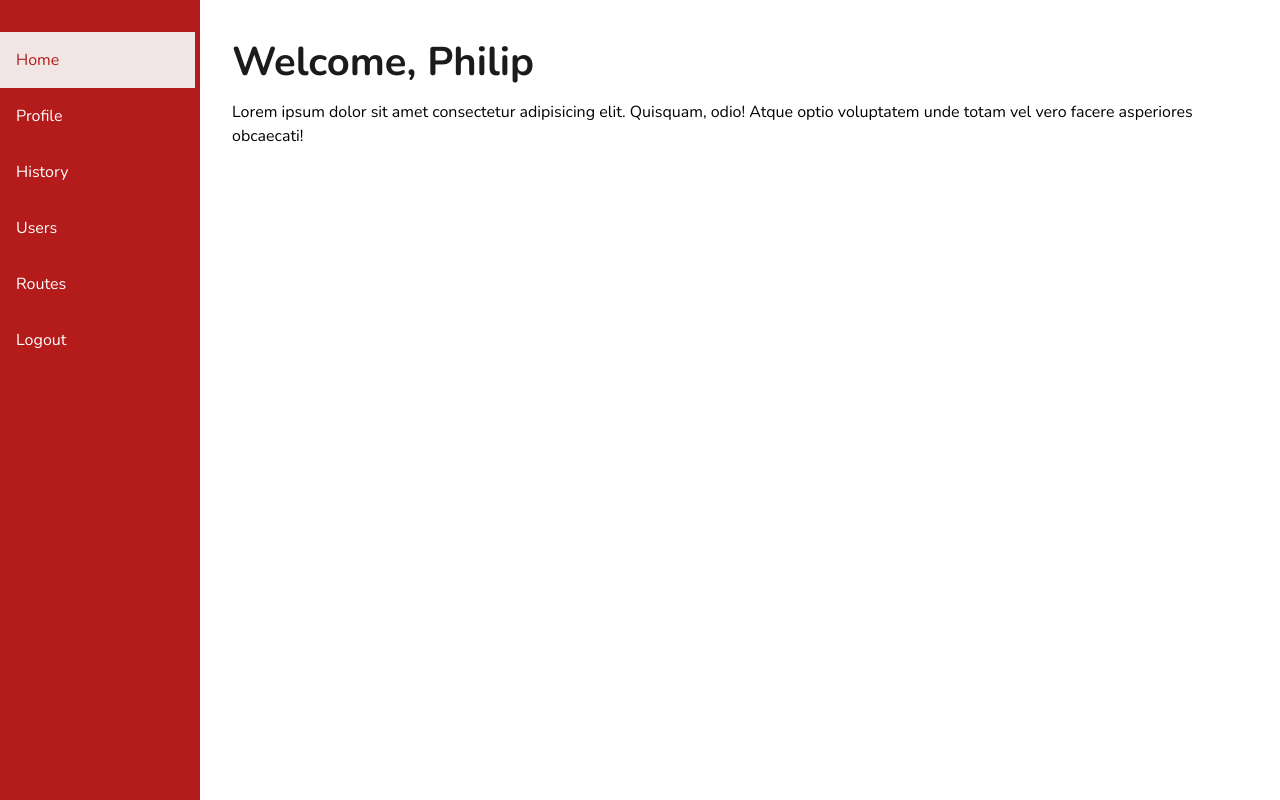
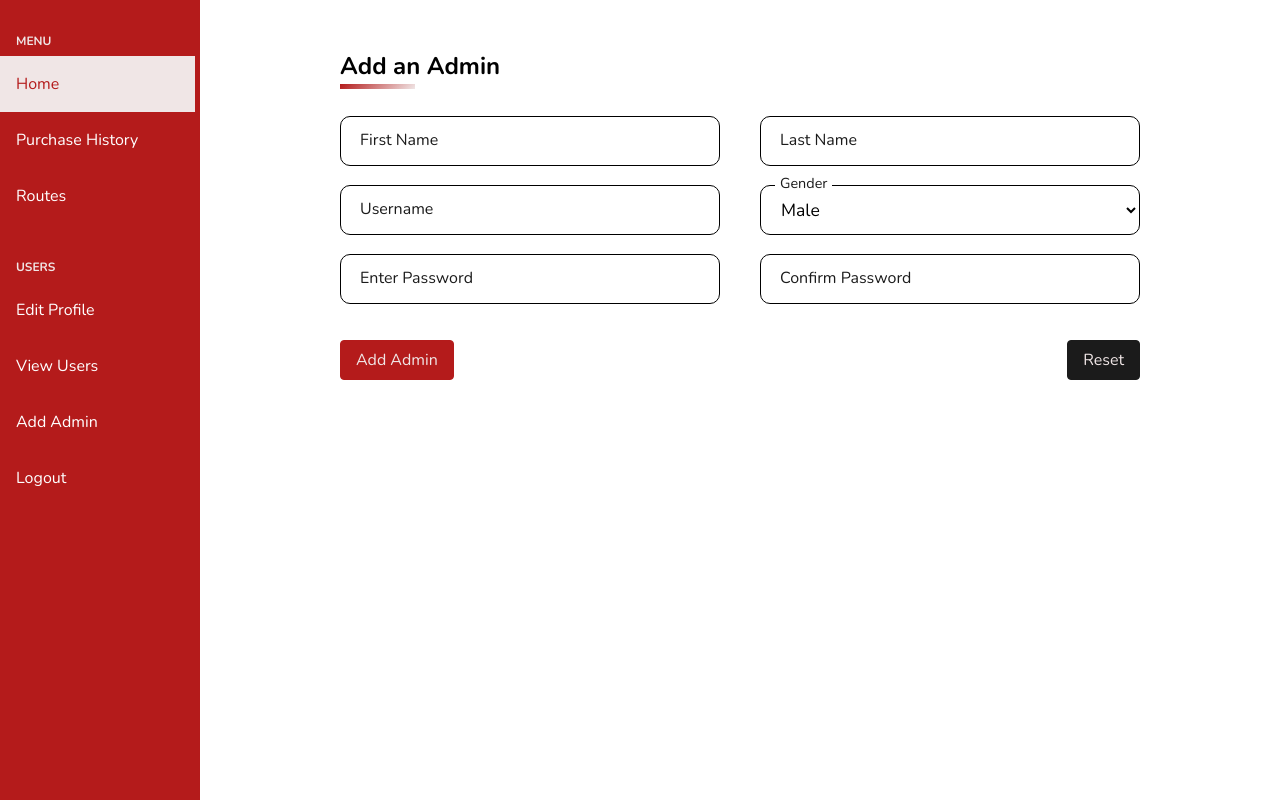
Before and after one commit to PhilN8/easycoach, a PHP site: page /easycoach/admin.php in a window 1280 px wide. Run offline with PHP 8.4, Linux system fonts and the light colour scheme; a user stored in the database is signed in; data comes from the database, SQL or seed files in the repository; some libraries are stand-ins or nearby versions.

Commit message:
add admin...added

```diff
--- a/admin.php
+++ b/admin.php
@@ -35,13 +35,15 @@ if (isset($_SESSION['user_id']) && $_SESSION['role'] == 1) {
             </div>
 
             <aside class="sidebar">
-                <!-- <h3>Menu</h3> -->
+                <h3>Menu</h3>
                 <nav class="menu">
                     <a href="javascript:void(0)" class="menu-item active" onclick="openSection('intro')">Home</a>
-                    <a href="javascript:void(0)" class="menu-item" onclick="openSection('profile')">Profile</a>
-                    <a href="javascript:void(0)" class="menu-item" onclick="openSection('history')">History</a>
-                    <a href="javascript:void(0)" class="menu-item" onclick="openSection('users')">Users</a>
+                    <a href="javascript:void(0)" class="menu-item" onclick="openSection('history')">Purchase History</a>
                     <a href="javascript:void(0)" class="menu-item" onclick="openSection('routes')">Routes</a>
+                    <h3>Users</h3>
+                    <a href="javascript:void(0)" class="menu-item" onclick="openSection('profile')">Edit Profile</a>
+                    <a href="javascript:void(0)" class="menu-item" onclick="openSection('users')">View Users</a>
+                    <a href="javascript:void(0)" class="menu-item" onclick="openSection('add')">Add Admin</a>
                     <a href="backend/logout.php" class="menu-item menu-item__last">Logout</a>
                 </nav>
             </aside>
@@ -87,6 +89,51 @@ if (isset($_SESSION['user_id']) && $_SESSION['role'] == 1) {
                     </p>
                 </section>
 
+                <section class="add admin-section animate-opacity" id="add">
+                    <h2 class="routes__form--title">Add an Admin</h2>
+                    <form action="backend/signup_check.php" method="POST" class="add__form" id="adminForm">
+
+                        <div class="add__form--container">
+                            <div class="routes__form--box">
+                                <input type="text" class="routes__form--input" placeholder=" " id="fname" name="fname">
+                                <label for="fname" class="routes__form--label">First Name</label>
+                            </div>
+
+                            <div class="routes__form--box">
+                                <input type="text" class="routes__form--input" placeholder=" " id="lname" name="lname">
+                                <label for="lname" class="routes__form--label">Last Name</label>
+                            </div>
+
+                            <div class="routes__form--box">
+                                <input type="text" class="routes__form--input" placeholder=" " id="username" name="username">
+                                <label for="username" class="routes__form--label">Username</label>
+                            </div>
+
+                            <div class="routes__form--box">
+                                <select name="add-gender" id="add-gender" class="routes__form--input">
+                                    <option value="male" selected>Male</option>
+                                    <option value="female">Female</option>
+                                </select>
+                                <label for="add-gender" class="routes__form--label">Gender</label>
+                            </div>
+
+                            <div class="routes__form--box">
+                                <input type="password" class="routes__form--input" placeholder=" " id="pword1" name="pword1">
+                                <label for="pword1" class="routes__form--label">Enter Password</label>
+                            </div>
+
+                            <div class="routes__form--box">
+                                <input type="password" class="routes__form--input" placeholder=" " id="pword2" name="pword2">
+                                <label for="pword2" class="routes__form--label">Confirm Password</label>
+                            </div>
+
+                        </div>
+
+                        <button class="complete__btn" type="submit">Add Admin</button>
+                        <button class="delete__btn w3-right" type="reset">Reset</button>
+                    </form>
+                </section>
+
                 <section class="admin-section profile animate-opacity" id="profile">
                     <h2>Edit Profile</h2>
                     <p>
@@ -113,8 +160,6 @@ if (isset($_SESSION['user_id']) && $_SESSION['role'] == 1) {
                                 <option value="first_name">First Name</option>
                                 <option value="last_name">Last Name</option>
                                 <option value="user_name">User Name</option>
-                                <option value="tel_no">Tel Number</option>
-                                <option value="id_no">ID Number</option>
                                 <option value="password">Password</option>
                                 <option value="gender">Gender</option>
                             </select>
@@ -171,7 +216,6 @@ if (isset($_SESSION['user_id']) && $_SESSION['role'] == 1) {
                 </section>
 
                 <section class="routes admin-section animate-opacity" id="routes">
-                    <!-- <form action="backend/routes.php" method="post" class="routes__form"> -->
                     <div class="routes__div">
                         <p class="routes__form--title">Routes</p>
                         <div class="routes__div--table">
@@ -218,7 +262,6 @@ if (isset($_SESSION['user_id']) && $_SESSION['role'] == 1) {
                         <button class="routes__btn" onclick="addRoute()" name="add-route">Add</button>
                     </div>
 
-                    <!-- </form> -->
                 </section>
 
                 <section class="users admin-section animate-opacity" id="users">
@@ -277,7 +320,7 @@ if (isset($_SESSION['user_id']) && $_SESSION['role'] == 1) {
         <script src="scripts/admin.js"></script>
         <script>
             <?php if (isset($_SESSION['msg'])) : ?>
-                toastr.success("<?= $_SESSION['msg'] ?>")
+                toastr.success("Welcome Back!", "<?= $_SESSION['msg'] ?>")
             <?php unset($_SESSION['msg']);
             endif ?>
         </script>
--- a/backend/edit_user.php
+++ b/backend/edit_user.php
@@ -56,9 +56,7 @@ if (isset($_POST['edit'])) {
     $value = $_POST['value'];
     $option = $_POST['option'];
     $new_info = $_POST['new_info'];
-
     $json = [];
-
 
     if (!in_array($value, $all_ids)) {
         $json = ['message' => 1];
@@ -76,7 +74,8 @@ if (isset($_POST['edit'])) {
             $sql = "UPDATE tbl_users SET $option=$new_info WHERE `user_id` = $value";
 
         if ($conn->query($sql) === TRUE) {
-            updateSession($option, $new_info);
+            if ($_SESSION['user_id'] == $value)
+                updateSession($option, $new_info);
 
             $json = [
                 'message' => 3,
--- a/css/admin.css
+++ b/css/admin.css
@@ -62,7 +62,6 @@ input[type=number] {
     background-color: var(--nav-white, #f0e6e6);
     border-right-color: (--nav-white, #f0e6e6);
     border-right: 5px solid var(--nav-white, #f0e6e6);
-
 }
 
 .sidebar .menu .menu-item.active {
@@ -70,6 +69,12 @@ input[type=number] {
     border-right-color: var(--nav-red, #b41b1b);
     background-color: var(--nav-white, #f0e6e6);
     border-right: 5px solid var(--nav-red, #b41b1b);
+}
+
+.menu h3 {
+    margin-left: 1rem;
+    margin-top: 2.1rem;
+    font-size: 0.75rem;
 }
 
 .content {
@@ -178,7 +183,7 @@ input[type=number] {
     to{opacity:1}
 }
 
-section.admin-section:not(.intro) {
+section.admin-section:not(.add) {
     display: none;
 }
 
@@ -276,7 +281,7 @@ section.admin-section:not(.intro) {
 
 .routes__form--title {
     margin-block: 1rem 2rem;
-    font-size: 1.25rem;
+    font-size: 1.5rem;
     font-weight: bold;
     position: relative;
 }
@@ -299,7 +304,7 @@ section.admin-section:not(.intro) {
 }
 
 .routes__form--box {
-    margin-bottom: 0.9375rem;
+    margin-bottom: 1.2rem;
     width: 100%;
     height: 50px;
     position: relative;
@@ -394,6 +399,24 @@ section.admin-section:not(.intro) {
 
 .routes__div--table::-webkit-scrollbar {
     width: 0;
+}
+
+/* Add Admin */
+
+.add__form--container {
+    display: flex;
+    flex-wrap: wrap;
+    justify-content: space-between;
+    margin: 1.25rem 0 0;
+}
+
+.add__form--container .routes__form--box {
+    width: calc(100% / 2 - 1.25rem)
+}
+
+#add {
+    width: min(800px, 100%);
+    margin-inline: auto;
 }
 
 /* Intro */
@@ -557,4 +580,8 @@ section.admin-section:not(.intro) {
     .modal__body {
         font-size: 1rem;
     }
+
+    .add__form--container .routes__form--box {
+        width: 100%;
+    }
 }
--- a/css/login.css
+++ b/css/login.css
@@ -52,7 +52,7 @@
 }
 
 .login__form--box {
-    margin-bottom: 0.9375rem;
+    margin-bottom: 1.5rem;
     width: 100%;
     height: 50px;
     position: relative;
--- a/scripts/admin.js
+++ b/scripts/admin.js
@@ -130,6 +130,10 @@ const addRoute = () => {
 
       if (resp.message == 2) {
         toastr.success("Route Added Successfully");
+        $("#departure").val("");
+        $("#destination").val("");
+        $("#price").val("");
+
         $("#routeTable").empty();
         resp[0].forEach((el) => {
           $("#routeTable").append(
@@ -192,6 +196,7 @@ const editCost = () => {
 
       if (resp.message == 1) {
         allRoutes();
+        $("#new-cost").val("");
         modal.style.display = "none";
         toastr.success("Cost edited successfully");
       } else toastr.error("Try again later", "Error");
@@ -283,3 +288,62 @@ $("#editForm").submit((evt) => {
     },
   });
 });
+
+// ADD ADMIN
+
+$("#adminForm").submit((evt) => {
+  evt.preventDefault();
+
+  var fname = $("#fname").val().trim();
+  var lname = $("#lname").val().trim();
+  var username = $("#username").val().trim();
+  var gender = $("#gender").val();
+  var pword1 = $("#pword1").val().trim();
+  var pword2 = $("#pword2").val().trim();
+
+  if (fname == "" || username == "" || pword1 == "" || pword2 == "") {
+    toastr.error("Fill in the required details", "Missing Info");
+
+    if (pword2 == "") $("#pword2").focus();
+    if (pword1 == "") $("#pword1").focus();
+    if (username == "") $("#username").focus();
+    if (fname == "") $("#fname").focus();
+
+    return;
+  }
+
+  if (pword1 != pword2) {
+    toastr.warning("Passwords Don't Match");
+    $("#pword2").focus();
+    return;
+  }
+
+  $.ajax({
+    url: "backend/signup_check.php",
+    method: "POST",
+    data: {
+      fname: fname,
+      lname: lname,
+      gender: gender,
+      password: pword1,
+      uname: username,
+      signup: true,
+    },
+    success: (result) => {
+      if (result.message == 1) {
+        toastr.warning("User Name Already Exists");
+        $("#username").focus();
+      }
+
+      if (result.message == 2) {
+        toastr.success(`New Admin Added`, "Success");
+        $("#adminForm").trigger("reset");
+      }
+
+      if (result.message == 3) toastr.error("Try again later", "Error");
+    },
+    error: () => {
+      toastr.error("Something went wrong");
+    },
+  });
+});
```
Also changed, not shown: backend/signup_check.php (+25 -50 lines).
